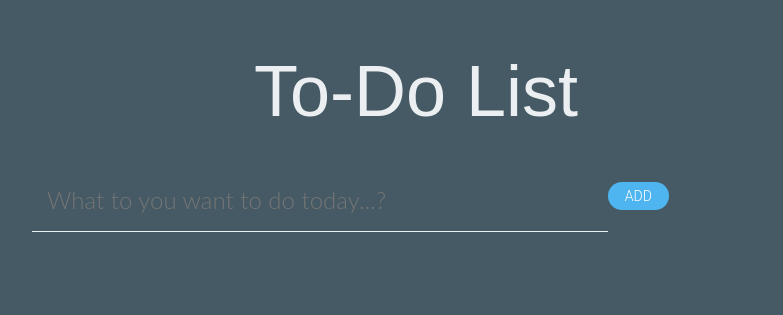
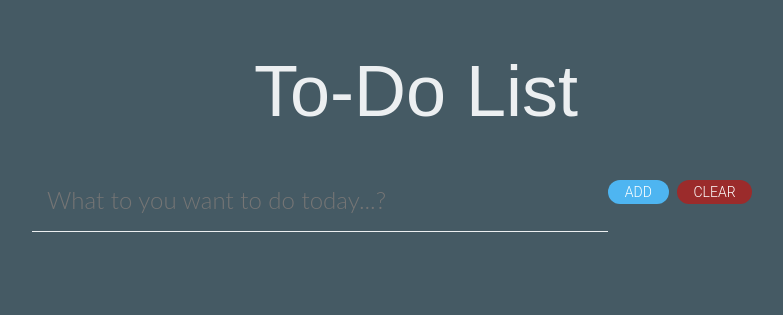
Before and after one commit to lgmohale/basic-api-app, a website: page views/index.html in a window 1280 px wide. Shown: the whole page, without its empty margins (224-1007 px from the left). Drawn offline with nearby package versions, Linux system fonts and the light colour scheme; no server answers.

Commit message:
added front end

```diff
--- a/views/assets/main.css
+++ b/views/assets/main.css
@@ -26,7 +26,7 @@ input:focus {
   outline: 0;
 }
 a.button{
-  display: inline-block;
+  /* display: inline-block; */
   padding: 0.3em 1.2em;
   margin: 0 0.3em 0.3em 0;
   border-radius: 2em;
@@ -71,3 +71,17 @@ a.button1{
   float: right;
   font-size: 10px;
 }
+a.button3{
+  /* display: inline-block; */
+  padding: 0.3em 1.2em;
+  margin: 0 0.3em 0.3em 0;
+  border-radius: 2em;
+  box-sizing: border-box;
+  text-decoration: none;
+  font-family: 'Roboto', sans-serif;
+  font-weight: 300;
+  color: #FFFFFF;
+  background-color: #9b2b2b;
+  text-align: center;
+  transition: all 0.2s;
+}
--- a/views/index.html
+++ b/views/index.html
@@ -15,6 +15,7 @@
   <div class="row">
       <input type="name" id="name" class="col-xs-8 col-sm-9" placeholder="What to you want to do today...?">
       <a href="" onclick="add()" class="button">ADD</a>
+      <a href="" onclick="deleteall()" class="button3">CLEAR</a>
   </div>
   <div class="containers">
     <p id="tasks"></p>
--- a/views/main.js
+++ b/views/main.js
@@ -36,3 +36,8 @@ function display(){
         .then(res => res.json())
         .then(res => console.log(res));
     }
+    function deleteall(){
+        fetch('http://localhost:9090/task/deleteall')
+        .then(res => res.json())
+        .then(res => console.log(res));
+    }
```
Also changed, not shown: routes/index.js (+8 -0 lines).
